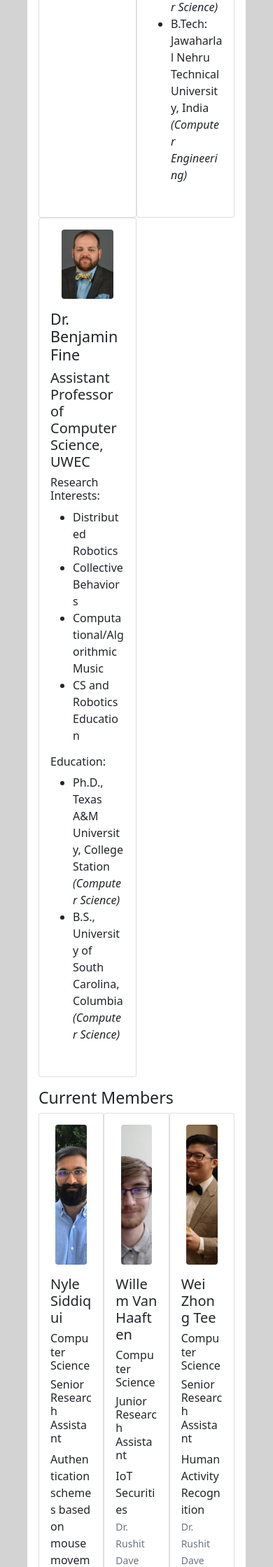
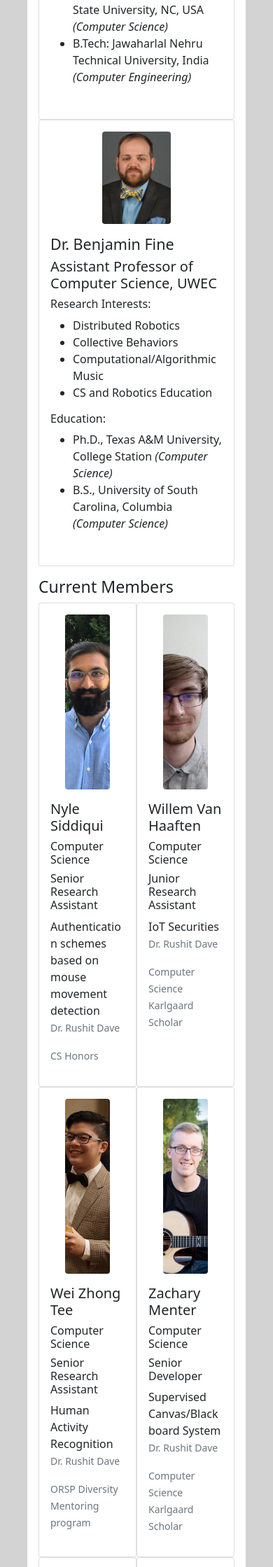
Before and after one commit to H-A-T/aims-website, a Flask app: page /people in a window 390 px wide. Shown: the part 2381-4620 px from the top of the page at 70% size. Run offline with Flask 2, Linux system fonts and the light colour scheme.

Commit message:
People page is mobile friendly

```diff
--- a/static/css/people.css
+++ b/static/css/people.css
@@ -8,11 +8,6 @@
 
 .education {
     width: 60%;
-}
-
-/* increase the font size of Dr. Dave's card */
-.dirDiv > ul {
-    font-size: large;
 }
 
 .curImgDiv {
@@ -39,6 +34,7 @@
     .education {
         width: 100%;
     }
+
 }
 
 /* for lg break point */
@@ -47,16 +43,26 @@
         width: 45%;
     }
 
+    /* specifically for Dr. Dave's research interests and education */
+    .dirDiv.research-interests {
+        width: 100%;
+    }
+
+    /* specifically for Dr. Dave's research interests and education */
+    .dirDiv.education {
+        width: 100%;
+    }
+
     .faculty-pic {
-        width: 70%;
+        width: 40%;
     }
 
     .current-profile-pic {
-        width: 75%;
+        width: 60%;
     }
 
-    /* current member image all same height */
+    /* current member images all same height */
     .curImgDiv {
-        height: 200px;
+        height: 250px;
     }
 }
--- a/templates/people.html
+++ b/templates/people.html
@@ -18,7 +18,7 @@
                       <h3 class="card-title">Dr. Rushit Dave</h3>
                       <h4 class="card-title">Assistant Professor of Computer Science, UWEC</h4>
                       <h5 class="card-title">2021 Karlgaard CS faculty of the year</h5>
-                      <div class="d-md-flex flex-row">
+                      <div class="d-md-flex flex-lg-row flex-column">
                           <div class="research-interests mt-2 dirDiv">
                               <h5>Research Interests:</h5>
                               <ul>
@@ -47,8 +47,8 @@
     <!-- Faculty Advisor Cards -->
     <div class="mb-3" id="faculty">
         <h3 class="person-category">Faculty Advisors</h3> <!-- medium breaking point 'co-md-3 -->
-        <div class="row g-0">
-            <div class="card col-6 p-3"> <!-- Start of card -->
+        <div class="row g-0 d-md-flex flex-lg-row flex-column"> <!-- one card per row on smaller displays -->
+            <div class="card col-lg-6 col-12 p-3"> <!-- Start of card -->
                 <div class="row g-0">
                     <div class="col-lg-4 image-body text-center">
                         <img src="../static/images/people/dr-naeem-seliya.jpg"
@@ -75,7 +75,7 @@
                     </div>
                 </div>
             </div>
-            <div class="card col-6 p-3"> <!-- Start of card -->
+            <div class="card col-lg-6 col-12 p-3"> <!-- Start of card -->
                 <div class="row g-0">
                     <div class="col-lg-4 image-body text-center">
                         <img src="../static/images/people/dr-mounika-vanamala.jpeg"
@@ -102,7 +102,7 @@
                     </div>
                 </div>
             </div>
-            <div class="card col-6 p-3"> <!-- Start of card -->
+            <div class="card col-lg-6 col-12 p-3"> <!-- Start of card -->
                 <div class="row g-0">
                     <div class="col-lg-4 image-body text-center">
                         <img src="../static/images/people/dr-benjamin-fine.jpeg"
@@ -134,8 +134,8 @@
     <!-- Current Member Cards -->
     <div class="mb-3 row g-0" id="current-members">
         <h3 class="person-category">Current Members</h3>
-        <div class="row g-0">
-            <div class="card col-4 p-3"> <!-- Start of card -->
+
+            <div class="card col-lg-4 col-6 p-3"> <!-- Start of card -->
                 <div class="row g-0">
                     <div class="col-lg-4 image-body text-center curImgDiv">
                         <img src="../static/images/people/nyle-siddiqui.jpg"
@@ -153,7 +153,7 @@
                     </div>
                 </div>
             </div>
-            <div class="card col-4 p-3"> <!-- Start of card -->
+            <div class="card col-lg-4 col-6 p-3"> <!-- Start of card -->
                 <div class="row g-0">
                     <div class="col-lg-4 image-body text-center curImgDiv">
                         <img src="../static/images/people/willem-van-haaften.jpg"
@@ -171,7 +171,7 @@
                     </div>
                 </div>
             </div>
-            <div class="card col-4 p-3"> <!-- Start of card -->
+            <div class="card col-lg-4 col-6 p-3"> <!-- Start of card -->
                 <div class="row g-0">
                     <div class="col-lg-4 image-body text-center curImgDiv">
                         <img src="../static/images/people/wei.jpeg" class="img-fluid rounded current-profile-pic" alt="Wei Zhong Tee">
@@ -188,9 +188,9 @@
                     </div>
                 </div>
             </div>
-        </div>
-        <div class="row g-0">
-            <div class="card col-4 p-3"> <!-- Start of card -->
+
+
+            <div class="card col-lg-4 col-6 p-3"> <!-- Start of card -->
                 <!-- Name's card -->
                 <div class="row g-0">
                     <div class="col-lg-4 image-body text-center curImgDiv">
@@ -208,7 +208,7 @@
                     </div>
                 </div>
             </div>
-            <div class="card col-4 p-3"> <!-- Start of card --> <!-- This card is what was drawn by Dr. Dave -->
+            <div class="card col-lg-4 col-6 p-3"> <!-- Start of card --> <!-- This card is what was drawn by Dr. Dave -->
                 <div class="row g-0">
                     <div class="col-lg-4 image-body text-center curImgDiv">
                         <img src="../static/images/people/laura-pryor.jpg" class="img-fluid rounded current-profile-pic" alt="Laura Pryor">
@@ -225,7 +225,7 @@
                     </div>
                 </div>
             </div>
-            <div class="card col-4 p-3"> <!-- Start of card -->
+            <div class="card col-lg-4 col-6 p-3"> <!-- Start of card -->
                 <div class="row g-0">
                     <div class="col-lg-4 image-body text-center curImgDiv">
                         <img src="../static/images/people/mingfu-huang.png" class="img-fluid rounded current-profile-pic" alt="Mingfu Huang">
@@ -242,9 +242,9 @@
                     </div>
                 </div>
             </div>
-        </div>
-        <div class="row g-0">
-            <div class="card col-4 p-3"> <!-- Start of card -->
+
+
+            <div class="card col-lg-4 col-6 p-3"> <!-- Start of card -->
                 <!-- Name's card -->
                 <div class="row g-0">
                     <div class="col-lg-4 image-body text-center curImgDiv">
@@ -262,7 +262,7 @@
                     </div>
                 </div>
             </div>
-            <div class="card col-4 p-3"> <!-- Start of card --> <!-- This card is what was drawn by Dr. Dave -->
+            <div class="card col-lg-4 col-6 p-3"> <!-- Start of card -->
                 <div class="row g-0">
                     <div class="col-lg-4 image-body text-center curImgDiv">
                         <img src="../static/images/people/nuo-xu.jpg" class="img-fluid rounded current-profile-pic" alt="Xu Nuo">
@@ -278,7 +278,7 @@
                     </div>
                 </div>
             </div>
-            <div class="card col-4 p-3"> <!-- Start of card -->
+            <div class="card col-lg-4 col-6 p-3"> <!-- Start of card -->
                 <div class="row g-0">
                     <div class="col-lg-4 image-body text-center curImgDiv">
                         <img src="../static/images/people/mitchell-hanson.png" class="img-fluid rounded current-profile-pic" alt="Mingfu Huang">
@@ -295,9 +295,9 @@
                     </div>
                 </div>
             </div>
-        </div>
-        <div class="row g-0">
-            <div class="card col-4 p-3"> <!-- Start of card -->
+
+
+            <div class="card col-lg-4 col-6 p-3"> <!-- Start of card -->
                 <!-- Name's card -->
                 <div class="row g-0">
                     <div class="col-lg-4 image-body text-center curImgDiv">
@@ -315,7 +315,7 @@
                     </div>
                 </div>
             </div>
-            <div class="card col-4 p-3"> <!-- Start of card --> <!-- This card is what was drawn by Dr. Dave -->
+            <div class="card col-lg-4 col-6 p-3"> <!-- Start of card --> <!-- This card is what was drawn by Dr. Dave -->
                 <div class="row g-0">
                     <div class="col-lg-4 image-body text-center curImgDiv">
                         <img src="../static/images/people/ben-hallis.jpg" class="img-fluid rounded current-profile-pic" alt="Ben Hallis">
@@ -332,7 +332,7 @@
                     </div>
                 </div>
             </div>
-            <div class="card col-4 p-3"> <!-- Start of card -->
+            <div class="card col-lg-4 col-6 p-3"> <!-- Start of card -->
                 <div class="row g-0">
                     <div class="col-lg-4 image-body text-center curImgDiv">
                         <img src="../static/images/people/zach-deridder.jpg" class="img-fluid rounded current-profile-pic" alt="Zach DeRidder">
@@ -349,9 +349,9 @@
                     </div>
                 </div>
             </div>
-        </div>
-        <div class="row g-0">
-            <div class="card col-4 p-3"> <!-- Start of card -->
+
+
+            <div class="card col-lg-4 col-6 p-3"> <!-- Start of card -->
                 <!-- Name's card -->
                 <div class="row g-0">
                     <div class="col-lg-4 image-body text-center curImgDiv">
@@ -369,7 +369,7 @@
                     </div>
                 </div>
             </div>
-            <div class="card col-4 p-3"> <!-- Start of card --> <!-- This card is what was drawn by Dr. Dave -->
+            <div class="card col-lg-4 col-6 p-3"> <!-- Start of card --> <!-- This card is what was drawn by Dr. Dave -->
                 <div class="row g-0">
                     <div class="col-lg-4 image-body text-center curImgDiv">
                         <img src="../static/images/people/thomas-reither.jpg" class="img-fluid rounded current-profile-pic" alt="Thomas Reither">
@@ -385,7 +385,7 @@
                     </div>
                 </div>
             </div>
-            <div class="card col-4 p-3"> <!-- Start of card -->
+            <div class="card col-lg-4 col-6 p-3"> <!-- Start of card -->
                 <div class="row g-0">
                     <div class="col-lg-4 image-body text-center curImgDiv">
                         <img src="../static/images/people/stuart-scamehorn.jpg" class="img-fluid rounded current-profile-pic" alt="Stuart Scamehorn">
@@ -402,9 +402,9 @@
                     </div>
                 </div>
             </div>
-        </div>
-        <div class="row g-0">
-            <div class="card col-4 p-3"> <!-- Start of card -->
+
+
+            <div class="card col-lg-4 col-6 p-3"> <!-- Start of card -->
                 <!-- Name's card -->
                 <div class="row g-0">
                     <div class="col-lg-4 image-body text-center curImgDiv">
@@ -422,7 +422,7 @@
                     </div>
                 </div>
             </div>
-            <div class="card col-4 p-3"> <!-- Start of card --> <!-- This card is what was drawn by Dr. Dave -->
+            <div class="card col-lg-4 col-6 p-3"> <!-- Start of card --> <!-- This card is what was drawn by Dr. Dave -->
                 <div class="row g-0">
                     <div class="col-lg-4 image-body text-center curImgDiv">
                         <img src="../static/images/people/sara-kokal.jpg" class="img-fluid rounded current-profile-pic" alt="Sara Kokal">
@@ -439,7 +439,7 @@
                     </div>
                 </div>
             </div>
-            <div class="card col-4 p-3"> <!-- Start of card -->
+            <div class="card col-lg-4 col-6 p-3"> <!-- Start of card -->
                 <div class="row g-0">
                     <div class="col-lg-4 image-body text-center curImgDiv">
                         <img src="../static/images/people/nick-lasky.jpeg" class="img-fluid rounded current-profile-pic" alt="Nick Lasky">
@@ -456,9 +456,9 @@
                     </div>
                 </div>
             </div>
-        </div>
-        <div class="row g-0">
-            <div class="card col-4 p-3"> <!-- Start of card -->
+
+
+            <div class="card col-lg-4 col-6 p-3"> <!-- Start of card -->
                 <!-- Name's card -->
                 <div class="row g-0">
                     <div class="col-lg-4 image-body text-center curImgDiv">
@@ -476,7 +476,7 @@
                     </div>
                 </div>
             </div>
-            <div class="card col-4 p-3"> <!-- Start of card --> <!-- This card is what was drawn by Dr. Dave -->
+            <div class="card col-lg-4 col-6 p-3"> <!-- Start of card --> <!-- This card is what was drawn by Dr. Dave -->
                 <div class="row g-0">
                     <div class="col-lg-4 image-body text-center curImgDiv">
                         <img src="../static/images/people/jacob-mallet.jpg" class="img-fluid rounded current-profile-pic" alt="Jacob Curtis Mallet">
@@ -493,7 +493,7 @@
                     </div>
                 </div>
             </div>
-            <div class="card col-4 p-3"> <!-- Start of card -->
+            <div class="card col-lg-4 col-6 p-3"> <!-- Start of card -->
                 <div class="row g-0">
                     <div class="col-lg-4 image-body text-center curImgDiv">
                         <img src="../static/images/people/kyle-sargeant.jpg" class="img-fluid rounded current-profile-pic" alt="Kyle Sargeant">
@@ -509,10 +509,10 @@
                     </div>
                 </div>
             </div>
-        </div>
-        <div class="row g-0">
+
+
             <!-- for when to insert other student -->
-            <div class="card col-4 p-3"> <!-- Start of card -->
+            <div class="card col-lg-4 col-6 p-3"> <!-- Start of card -->
                 <div class="row g-0">
                     <div class="col-lg-4 image-body text-center curImgDiv">
                         <img src="../static/images/people/logan-schlueter.jpg" class="img-fluid rounded current-profile-pic" alt="Logan Schlueter">
@@ -528,14 +528,14 @@
                     </div>
                 </div>
             </div>
-        </div>
+
     </div>
 
     <!-- AIMS Alumni Member Cards -->
     <div class="mb-3 row g-0" id="alumni-members">
         <h3 class="person-category">AIMS Alumni</h3>
-        <div class="row g-0">
-            <div class="card p-3 col-4"> <!-- Start of card -->
+
+            <div class="card col-lg-4 col-6 p-3"> <!-- Start of card -->
                 <div class="row g-0">
                     <div class="col-12">
                         <div class="card-body py-lg-0 px-lg-3 px-0">
@@ -547,7 +547,7 @@
                     </div>
                 </div>
             </div>
-            <div class="card p-3 col-4"> <!-- Start of card -->
+            <div class="card col-lg-4 col-6 p-3"> <!-- Start of card -->
                 <div class="row g-0">
                     <div class="col-12">
                         <div class="card-body py-lg-0 px-lg-3 px-0">
@@ -559,7 +559,7 @@
                     </div>
                 </div>
             </div>
-            <div class="card p-3 col-4"> <!-- Start of card -->
+            <div class="card col-lg-4 col-6 p-3"> <!-- Start of card -->
                 <div class="row g-0">
                     <div class="col-12">
                         <div class="card-body py-lg-0 px-lg-3 px-0">
@@ -571,9 +571,9 @@
                     </div>
                 </div>
             </div>
-        </div>
-        <div class="row g-0">
-            <div class="card p-3 col-4"> <!-- Start of card -->
+
+
+            <div class="card col-lg-4 col-6 p-3"> <!-- Start of card -->
                 <div class="row g-0">
                     <div class="col-12">
                         <div class="card-body py-lg-0 px-lg-3 px-0">
@@ -585,7 +585,7 @@
                     </div>
                 </div>
             </div>
-            <div class="card p-3 col-4"> <!-- Start of card -->
+            <div class="card col-lg-4 col-6 p-3"> <!-- Start of card -->
                 <div class="row g-0">
                     <div class="col-12">
                         <div class="card-body py-lg-0 px-lg-3 px-0">
@@ -597,7 +597,7 @@
                     </div>
                 </div>
             </div>
-            <div class="card p-3 col-4"> <!-- Start of card -->
+            <div class="card col-lg-4 col-6 p-3"> <!-- Start of card -->
                 <div class="row g-0">
                     <div class="col-12">
                         <div class="card-body py-lg-0 px-lg-3 px-0">
@@ -609,9 +609,9 @@
                     </div>
                 </div>
             </div>
-        </div>
-        <div class="row g-0">
-            <div class="card p-3 col-4"> <!-- Start of card -->
+
+
+            <div class="card col-lg-4 col-6 p-3"> <!-- Start of card -->
                 <div class="row g-0">
                     <div class="col-12">
                         <div class="card-body py-lg-0 px-lg-3 px-0">
```
Also changed, not shown: static/images/people/ben-hallis.jpg.
